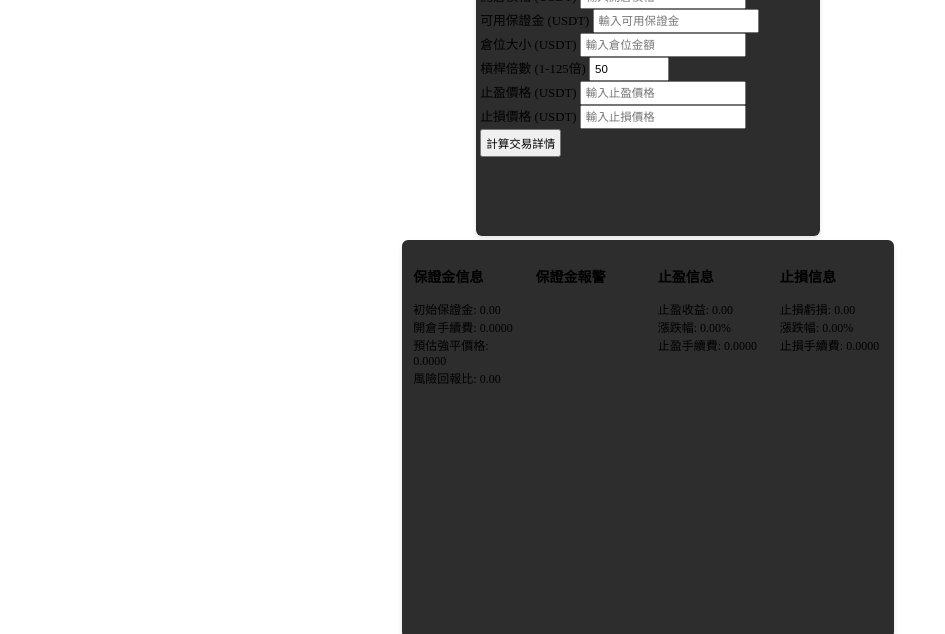
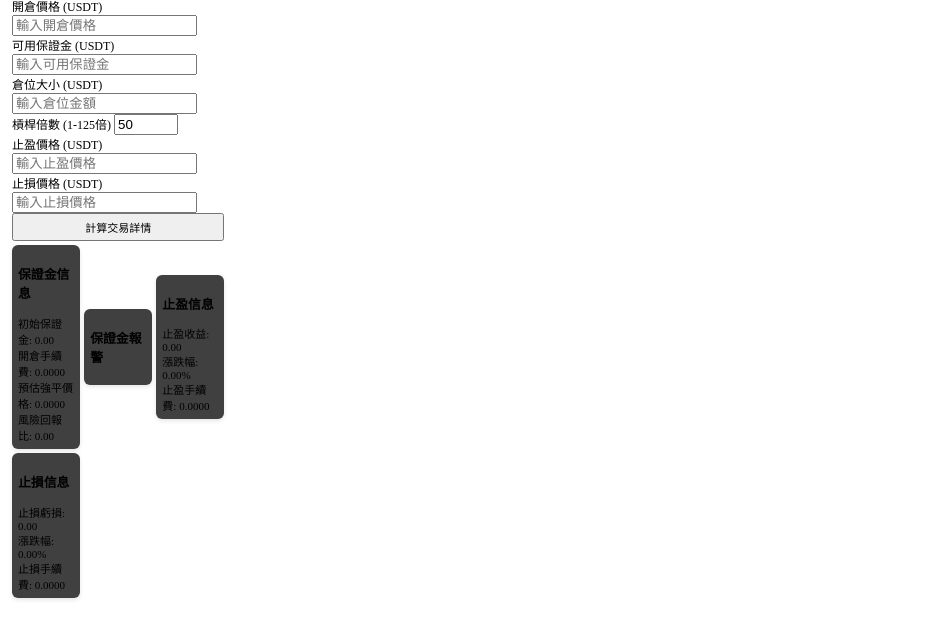
Before and after one commit to wusunzu/crypto-u-calculator2.0, an Electron app: page index.html in a window 1280 px wide. Shown: the part 174-808 px from the top of the page, without its empty margins (0-945 px from the left). Drawn offline with Linux system fonts and the light colour scheme.

Commit message:
Update style.css

```diff
--- a/style.css
+++ b/style.css
@@ -1,69 +1,51 @@
-/* 🚀 让整个应用随窗口缩放 */
+/* 🚀 让窗口固定为 1/6 屏幕大小，不能调整 */
 html, body {
   width: 100%;
   height: 100%;
-  font-size: min(1vw, 14px); /* 让字体随窗口大小变化，但最小为14px */
+  font-size: min(1vw, 12px); /* 让字体随窗口大小变化，但最小 12px */
   overflow: hidden;
 }
 
-/* 🚀 限制窗口大小，并确保内容不会溢出 */
 .app-container {
-  display: flex;
-  flex-direction: column;
-  height: 100vh;
-  max-width: 100vw;
+  display: grid;
+  grid-template-rows: auto 1fr auto; /* 上中下布局 */
+  height: 16.6vh; /* 1/6 屏幕 */
+  width: 16.6vw; /* 1/6 屏幕 */
+  max-width: 320px;
+  max-height: 320px;
   padding: 4px;
   gap: 4px;
-  justify-content: space-between;
+  justify-content: center;
+  align-items: center;
+  resize: none; /* 禁止用户调整窗口大小 */
+}
+
+/* 🚀 确保主输入区域和按钮大小自适应 */
+.input-area {
+  display: grid;
+  grid-template-columns: repeat(3, 1fr);
+  gap: 4px;
+}
+
+.calculate-btn {
+  width: 100%;
+  font-size: min(1vw, 11px);
+  padding: 0.5vh;
+}
+
+/* 🚀 让表格信息与截图一致 */
+.results-container {
+  display: grid;
+  grid-template-columns: repeat(3, 1fr);
+  gap: 4px;
+  justify-content: center;
   align-items: center;
 }
 
-/* 🚀 让左右面板自动调整 */
-.left-panel, .right-panel {
-  flex: 1;
-  padding: 4px;
-  background: #2d2d2d;
+.result-card {
+  background: #404040;
+  padding: 0.5rem;
   border-radius: 6px;
-  box-shadow: 0 3px 5px rgba(0, 0, 0, 0.1);
-  min-width: 150px; /* 避免窗口过小时错乱 */
+  box-shadow: 0 2px 4px rgba(0, 0, 0, 0.1);
+  font-size: min(1vw, 11px);
 }
-
-/* 🚀 让按钮、输入框等控件的大小随窗口变化 */
-input[type="number"],
-.select-input,
-.calculate-btn {
-  font-size: min(0.9vw, 12px); /* 让字体随窗口大小调整 */
-  padding: 0.5vh;
-  min-width: 80px;
-}
-
-/* 🚀 让表格布局自动调整 */
-.results-container {
-  display: flex;
-  flex-wrap: wrap;
-  justify-content: center;
-  gap: 4px;
-}
-
-/* 🚀 确保每个结果卡片不会太大 */
-.result-card {
-  flex: 1;
-  min-width: 100px;
-  max-width: 200px;
-  padding: 0.6rem;
-  font-size: min(1vw, 12px);
-}
-
-/* 🚀 当窗口小于 800px 时，调整布局 */
-@media (max-width: 800px) {
-  .app-container {
-    flex-direction: column;
-    height: auto;
-    overflow-y: auto;
-  }
-
-  .left-panel, .right-panel {
-    width: 100%;
-    min-width: 100px;
-  }
-}
```
